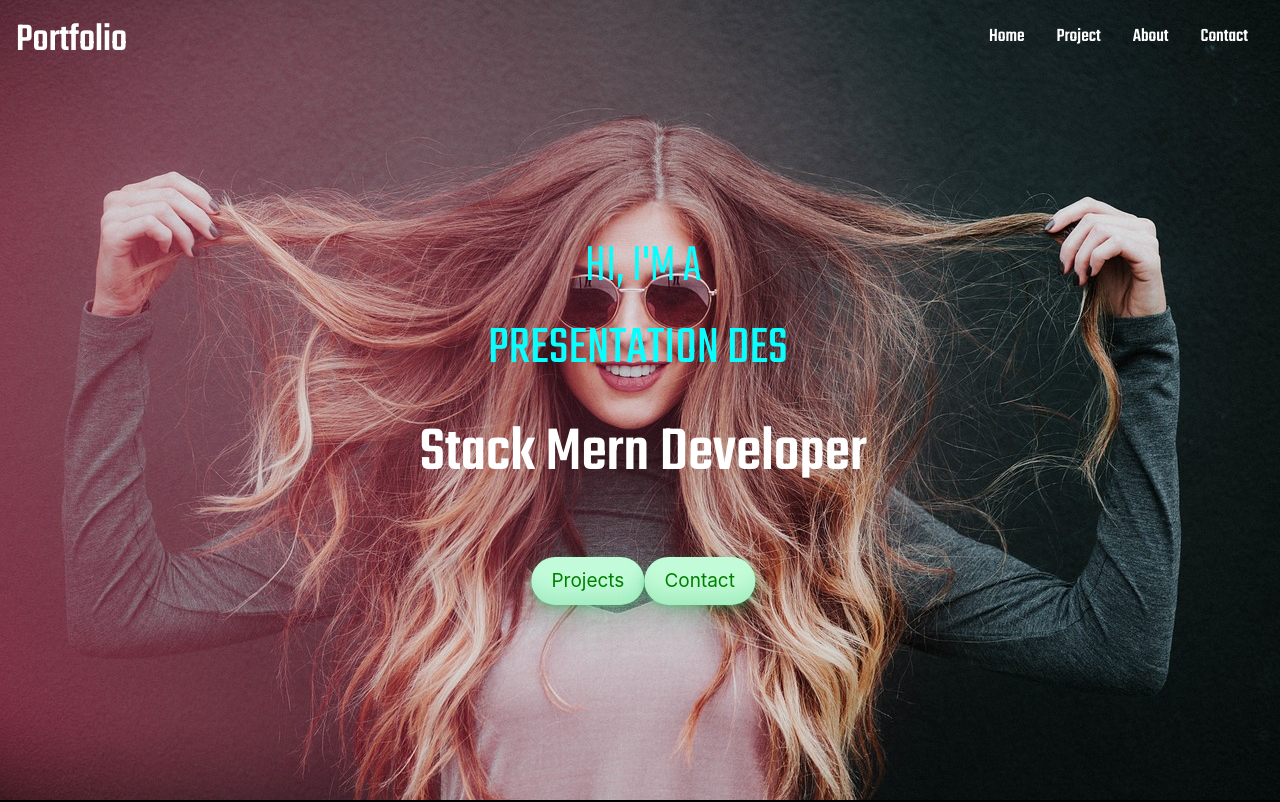
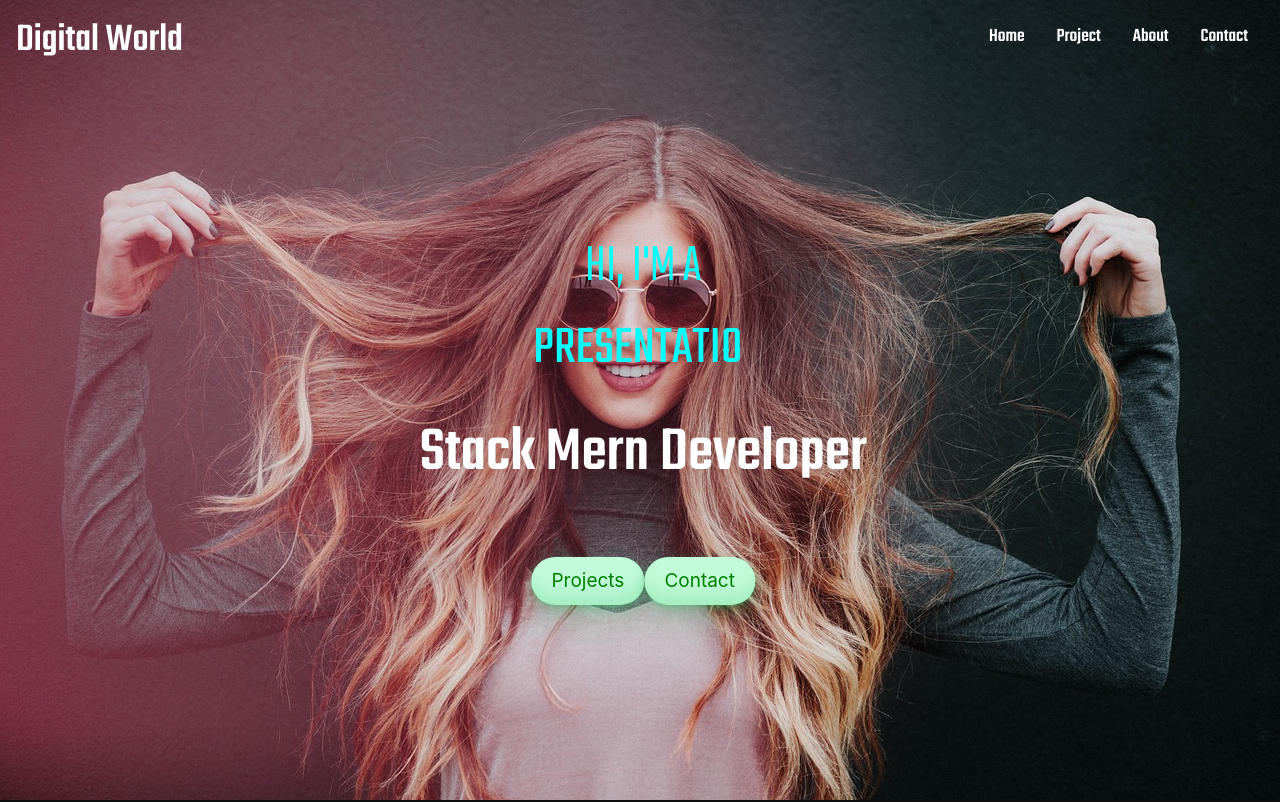
Before and after one commit to leenBaksh/LeenBaksh-Portfolio, a React (Vite) app: page / in a window 1280 px wide. Shown: the top 802 px of the page. Built offline with nearby package versions, Linux system fonts and the light colour scheme; a web font is replaced by a local one.

Commit message:
name chnge

```diff
--- a/src/components/Navbar.jsx
+++ b/src/components/Navbar.jsx
@@ -23,7 +23,7 @@ const Navbar = () => {
     return (
         <div className={color ? "header header-bg" : "header"}>
             <Link to="/">
-                <h1>Portfolio</h1>
+                <h1>Digital World</h1>
             </Link>
             <ul className={click ? "nav-menu active" : "nav-menu"}>
                 <li>
--- a/src/routes/Home.jsx
+++ b/src/routes/Home.jsx
@@ -10,7 +10,6 @@ const Home = () => {
         <div>
             <Navbar />
             < ProImg />
-            < Works />
             < Footer />
         </div>
     )
```
